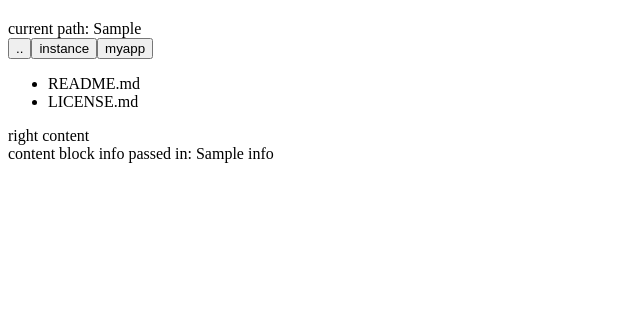
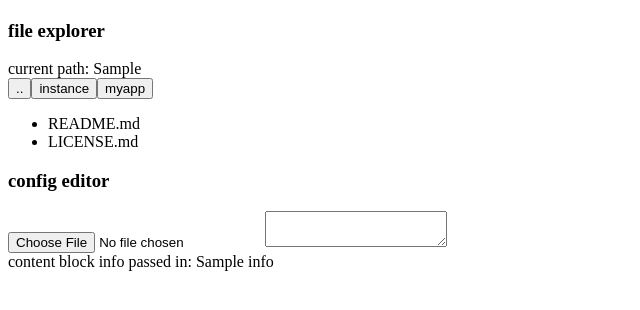
Before and after one commit to SylviaWhittle/flask-file-explorer, a Flask app: template myapp/templates/main-page/index.html in a window 1280 px wide. Shown: the part 202-512 px from the top of the page, without its empty margins (0-640 px from the left). Run offline with Flask 3, Linux system fonts and the light colour scheme; the template is opened without the code that fills it: most values are stand-ins (such as "Sample title", 1, 10 or a date in 2020).

Commit message:
Add basic file loading and editing

```diff
--- a/myapp/file_explorer.py
+++ b/myapp/file_explorer.py
@@ -3,6 +3,7 @@ from flask import Blueprint, render_template, url_for, request, jsonify
 from pathlib import Path
 from pprint import pprint
 import json
+import time
 
 bp = Blueprint('file_explorer', __name__)
 
@@ -74,7 +75,6 @@ def explore():
     return render_template('main-page/index.html', current_path=current_path, files=files, directories=directories)
 
 
-
 @bp.route('/get-data', methods=['POST', 'GET'])
 def get_data():
     print('GET-DATA TRIGGERED')
@@ -98,3 +98,44 @@ def get_data():
     print(data)
 
     return jsonify(data)
+
+@bp.route('/load-config', methods=['POST', 'GET'])
+def load_config():
+
+    # get path to config
+
+    # verify config path
+
+    # generate config (if needed)
+
+    # open config file
+
+    # return config file contents
+
+    pass
+
+@bp.route('/update-config', methods=['POST'])
+def update_config():
+
+    # get updated config
+    config = request.form['config']
+    print(f'received config: {config}')
+
+    # open config file
+
+    # clear config file
+
+    # add updated config
+
+    # save config file
+
+    return f'received config: {config}'
+
+@bp.route('/run', methods=['POST', 'GET'])
+def run():
+
+    # check input directory
+
+    # check
+
+    pass
--- a/myapp/templates/main-page/index.html
+++ b/myapp/templates/main-page/index.html
@@ -13,7 +13,6 @@
         requested_dir = String(requested_dir)
 
         console.log('sending AJAX request. current_path: ' + current_path + ' requested_dir: ' + requested_dir)
-
 
         // send AJAX request to server with the requested information
         $.ajax({
@@ -36,7 +35,6 @@
             for (let i = 0; i < response.directories.length; i++) {
                 directory = response.directories[i];
                 console.log('creating button for directory: ' + directory);
-                //directories_buttons += "<button class='directory-btn' directory=" + directory + " current_path=" + current_path + ">" + directory + "</button>"
                 let button = $('<button>').addClass('directory-btn').attr('current_path', current_path).attr('directory', directory).text(directory);
                 $('#directory-buttons').append(button)
             }
@@ -74,6 +72,8 @@
     });
 </script>
 
+<h3>file explorer</h3>
+
 current path: {{ current_path }}
 
 <br>
@@ -93,11 +93,114 @@ current path: {{ current_path }}
 
 {% endblock %}
 
+{% block right %}
 
-{% block right %}
-right content
+<h3>config editor</h3>
+
+
+<input type="file" id="file-input" onchange="loadFile(event)">
+<textarea id="text-area"></textarea>
+
+<script>
+    let LoadedFile = null
+
+    function loadFile(event) {
+        const file = event.target.files[0];
+        LoadedFile = file
+        const reader = new FileReader();
+        reader.onload = function (e) {
+            document.getElementById('text-area').value = e.target.result;
+        };
+        reader.readAsText(file);
+    }
+
+    const textArea = document.getElementById('text-area');
+    textArea.addEventListener('input', function () {
+        if (LoadedFile) {
+            const updatedText = textArea.value;
+            // send updatedText to Flask server
+            console.log('file ' + String(LoadedFile.name) + ' edited');
+            $.ajax({
+                type: 'POST',
+                url: '/update-config',
+                data: { config: String(updatedText) },
+                success: function (response) {
+                    console.log(response)
+                }
+            });
+        }
+    });
+</script>
+
+
+
+<!-- <script>
+    // Get the text editor element
+    const editor = document.getElementById("editor");
+
+    // Get the load button element
+    const loadBtn = document.getElementById("load-btn");
+
+    // Create a variable to store the selected file
+    let fileHandle;
+
+    // Add an event listener to the editor element to detect when the user has made changes
+    editor.addEventListener("input", async () => {
+        // Get the edited text
+        const editedText = editor.innerHTML;
+
+        // Write the edited text to the selected file
+        const writable = await fileHandle.createWritable();
+        await writable.write(editedText);
+        await writable.close();
+    });
+
+    // Add an event listener to the load button element to prompt the user to select a file to load
+    loadBtn.addEventListener("click", async () => {
+        // Prompt the user to select a file to load
+        [fileHandle] = await window.showOpenFilePicker();
+
+        // Get the contents of the selected file
+        const file = await fileHandle.getFile();
+        const contents = await file.text();
+
+        // Set the contents of the editor element to the contents of the selected file
+        editor.innerHTML = contents;
+    });
+</script> -->
+
+<!-- <script>
+    const openFileButton = document.getElementById('open-file');
+    openFileButton.addEventListener('click', function () {
+        const fileInput = document.createElement('input');
+        fileInput.type = 'file';
+        fileInput.addEventListener('change', function (event) {
+            const file = event.target.files[0];
+            const reader = new FileReader();
+            reader.onload = function (event) {
+                const contents = event.target.result;
+                const editor = document.getElementById('editor');
+                editor.value = contents;
+            };
+            reader.readAsText(file);
+        });
+        fileInput.click();
+    });
+</script>
+<script>
+    const saveFileButton = document.getElementById('save-file');
+    saveFileButton.addEventListener('click', function () {
+        const contents = document.getElementById('editor').value;
+        const blob = new Blob([contents], { type: 'text/plain' });
+        const url = URL.createObjectURL(blob);
+        const link = document.createElement('a');
+        link.download = 'file.txt';
+        link.href = url;
+        link.click();
+    });
+</script> -->
+
 {% endblock %}
-
 
 {% block content %}
 content block
```
